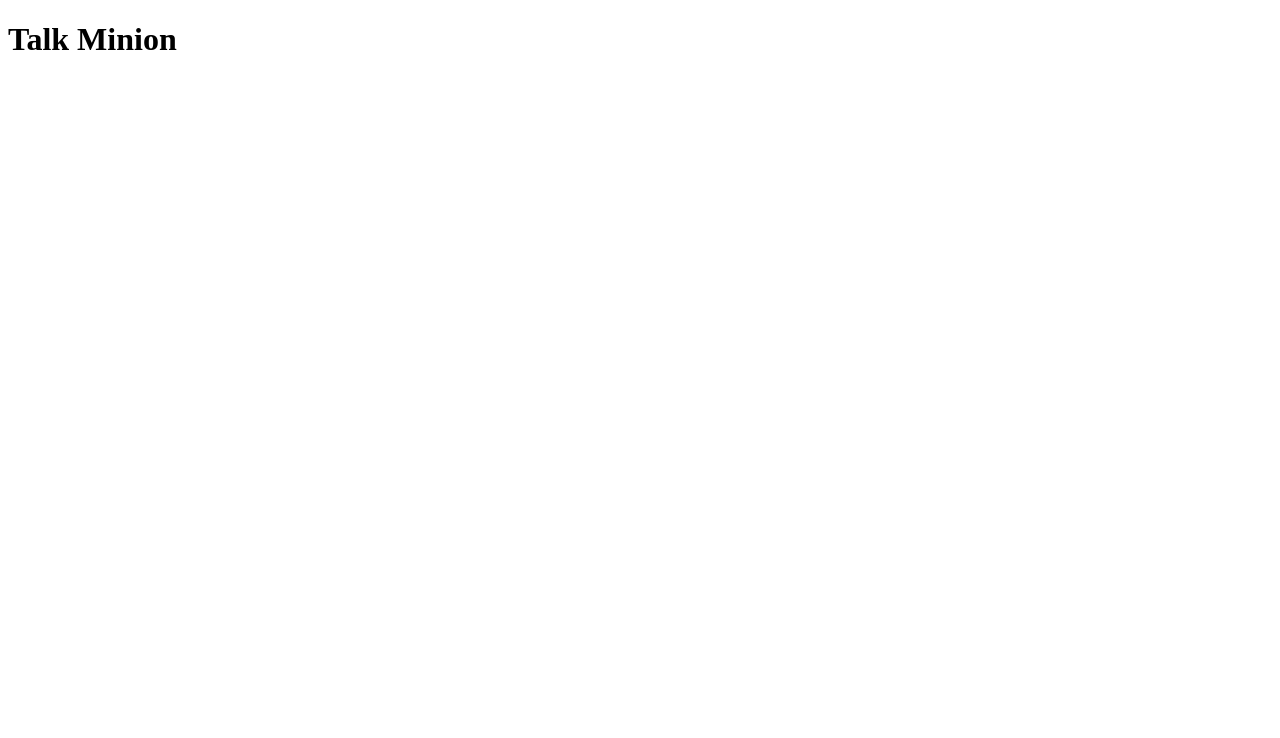
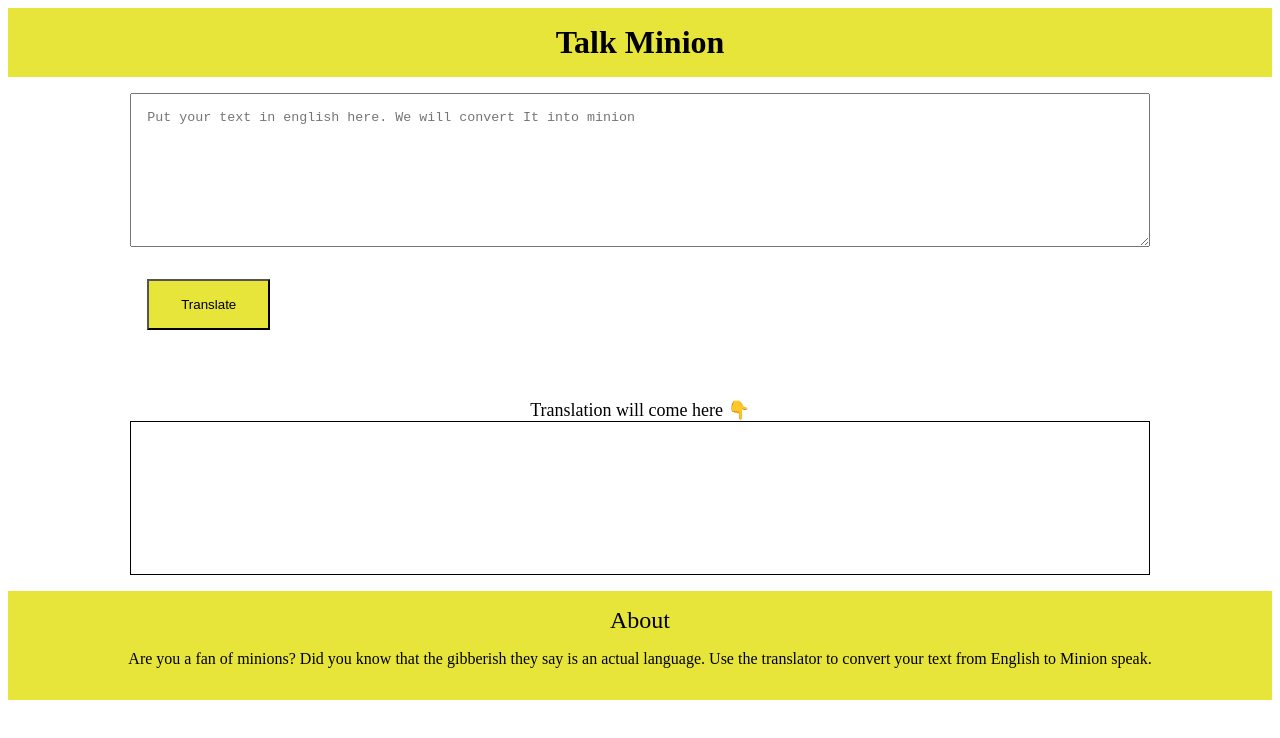
Before and after one commit to PrathameshLakare/neog-champ-minion-app, a plain HTML site: page index.html in a window 1280 px wide. Drawn offline with Linux system fonts and the light colour scheme.

Commit message:
styling done

```diff
--- /dev/null
+++ b/app.js
@@ -0,0 +1,29 @@
+var btnTranslate = document.querySelector("#btn-translate");
+var txtInput = document.querySelector("#txt-input");
+var outputDiv = document.querySelector("#output");
+
+var serverURL = "https://api.funtranslations.com/translate/minion.json";
+
+function getTranslationURL (text){
+    return serverURL + "?" + "text=" + text
+}
+
+function errorHandler(error){
+    console.log("error ocurred",error);
+    alert("Somthing went wrong with server.Try again after some time.");
+}
+
+
+function clickHandler(){
+    var inputText= txtInput.value;
+
+    fetch(getTranslationURL(inputText))
+        .then(response => response.json())
+        .then(json => {
+            var translatedText = json.contents.translated;
+            outputDiv.innerText = translatedText;
+    })
+    .catch(errorHandler)
+};
+
+btnTranslate.addEventListener("click",clickHandler)
--- a/index.html
+++ b/index.html
@@ -5,8 +5,70 @@
     <meta http-equiv="X-UA-Compatible" content="IE=edge">
     <meta name="viewport" content="width=device-width, initial-scale=1.0">
     <title>Minion speak</title>
+
+    <style>
+
+        textarea{
+            width: 80%;
+            height: 15vh;
+            display: block;
+            margin: auto;
+            padding: 1rem;
+        }
+        #output{
+            border: 1px solid black;
+            height: 15vh;
+            width: 80%;
+            margin: auto;
+            padding: 1rem;
+        }
+        .container {
+            background-color: rgba(228, 225, 23, 0.849);
+            text-align: center;
+            font-size: 2rem;
+            padding: 1rem;
+        }
+        .button {
+            background-color: rgba(228, 225, 23, 0.849);
+            margin: 1rem 0rem;
+            padding: 1rem 2rem;
+            text-align: center;
+        }
+        .center{
+            height: 15vh;
+            width: 80%;
+            margin: auto;
+            padding: 1rem 2rem;
+
+        }
+
+
+    </style>
 </head>
 <body>
-    <h1>Talk Minion</h1>
+    <nav style="margin: 0rem;">
+        <h1 class="container" style="margin: 0rem;">Talk Minion</h1>
+    </nav>
+
+
+    <main style="margin: auto; padding: 1rem; max-width: var(--width-break);">
+        <textarea id="txt-input" placeholder="Put your text in english here. We will convert It into minion"></textarea>
+
+        <div class="center">
+            <button class="button" id="btn-translate">Translate</button>
+        </div>
+
+        <div style="font-size: large; text-align: center;">Translation will come here 👇</div>
+        <div id="output"></div>
+    </main>
+
+
+    <footer class="container" style="margin: auto;">
+        <div style="font-size: x-large;">About</div>
+        <p style="font-size: 1rem;">Are you a fan of minions? Did you know that the gibberish they say is an actual language. Use the translator to convert your text from English to Minion speak.</p>
+    </footer>
+
+    <script src="app.js" type="text/javascript"></script>
+
 </body>
 </html>
```
